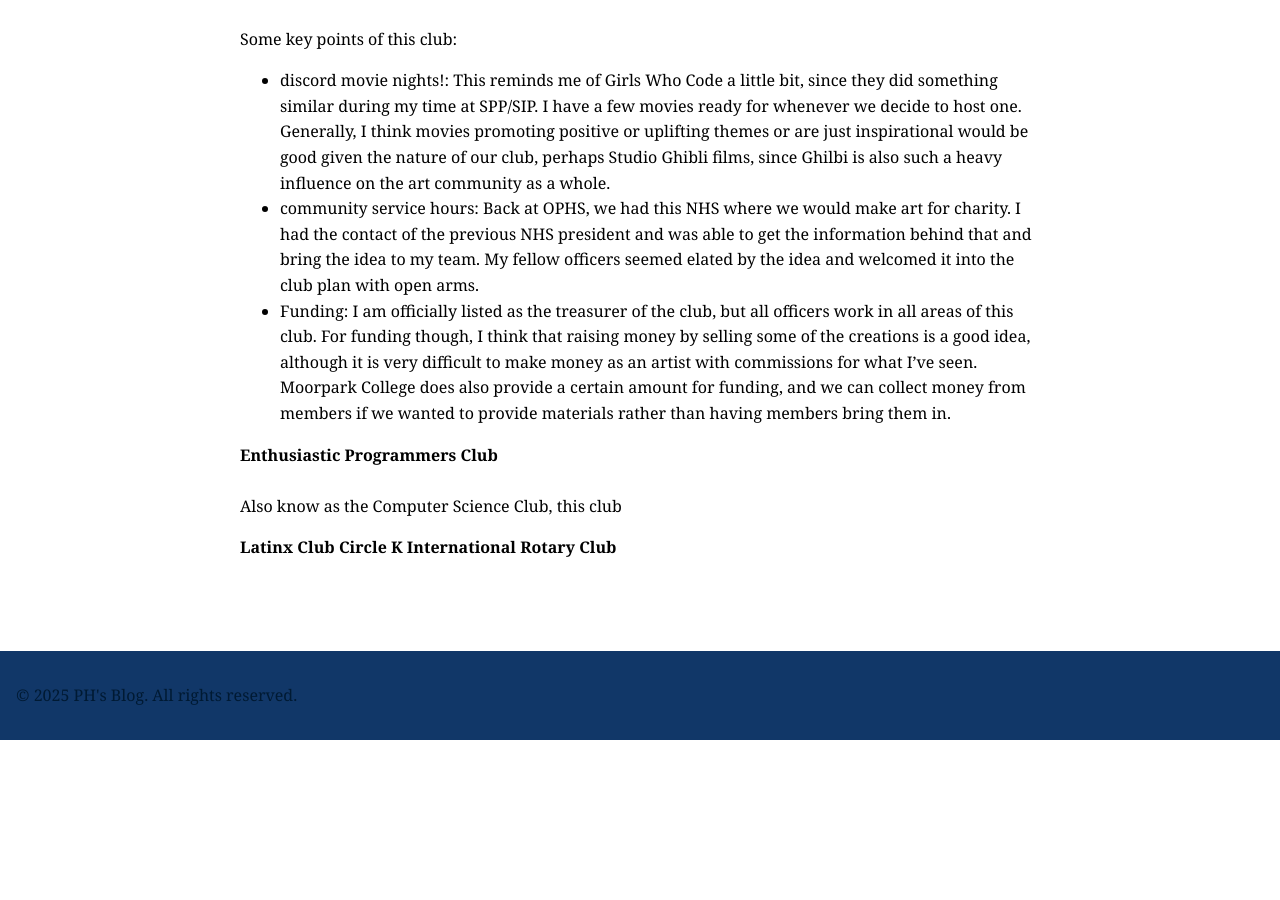
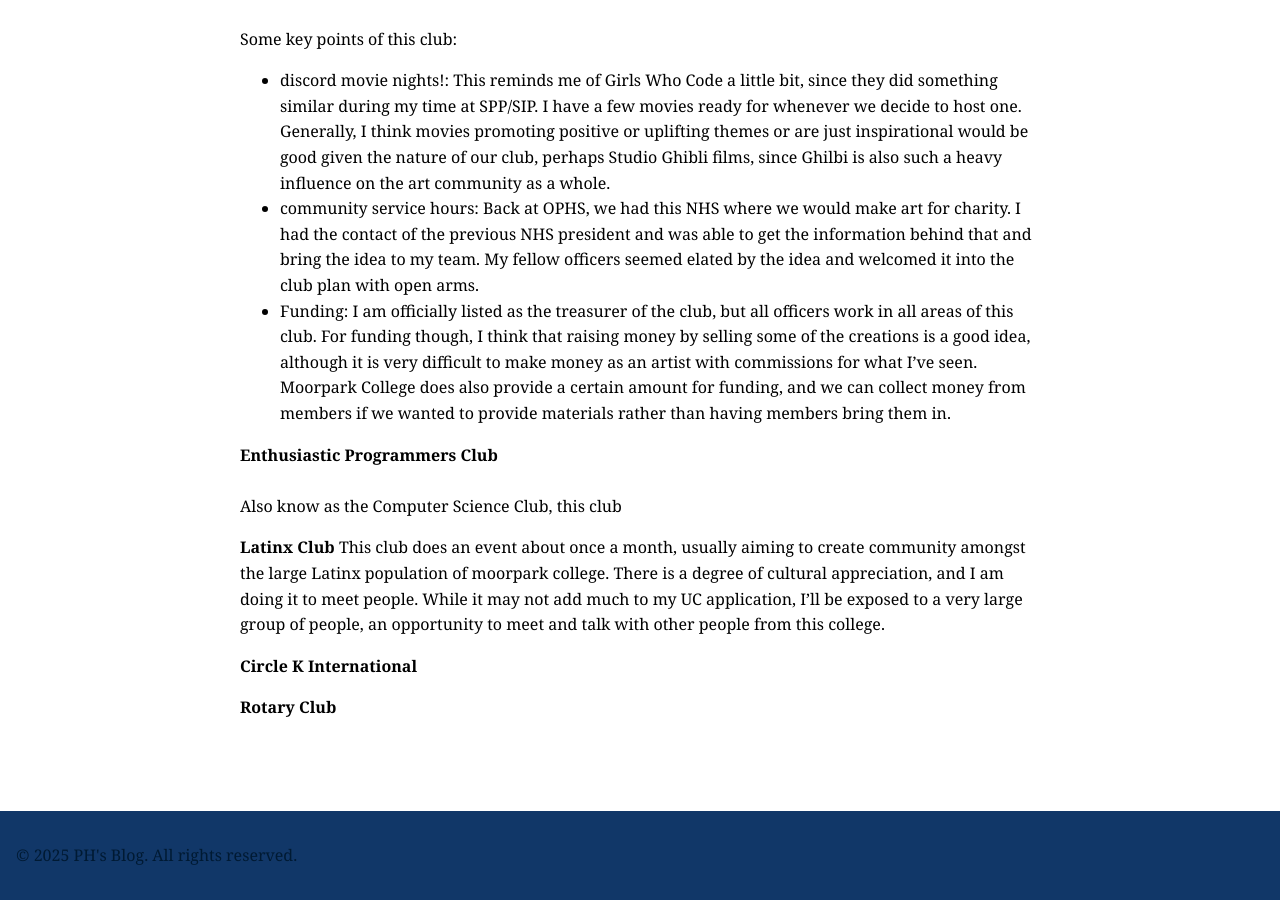
Before and after one commit to CaptainSapphire/PH-s-Blog, a Jekyll site: the page built from _posts/2025-09-23-Club-Rush.md, in a window 1280 px wide and 900 px high, scrolled down 810 px. Built offline with Jekyll 4.4.1, drawn with Linux system fonts in a browser that asks for light colours; our own code applies the rules of GitHub Pages for plain Markdown files; before the commit the page ends 1550 px from its top, so only the background shows below that.

Commit message:
Update 2025-09-23-Club-Rush.md

```diff
--- a/_posts/2025-09-23-Club-Rush.md
+++ b/_posts/2025-09-23-Club-Rush.md
@@ -17,5 +17,8 @@ Also know as the Computer Science Club, this club
 
 
 **Latinx Club**
+This club does an event about once a month, usually aiming to create community amongst the large Latinx population of moorpark college. There is a degree of cultural appreciation, and I am doing it to meet people. While it may not add much to my UC application, I'll be exposed to a very large group of people, an opportunity to meet and talk with other people from this college.
+
 **Circle K International**
+
 **Rotary Club**
```
